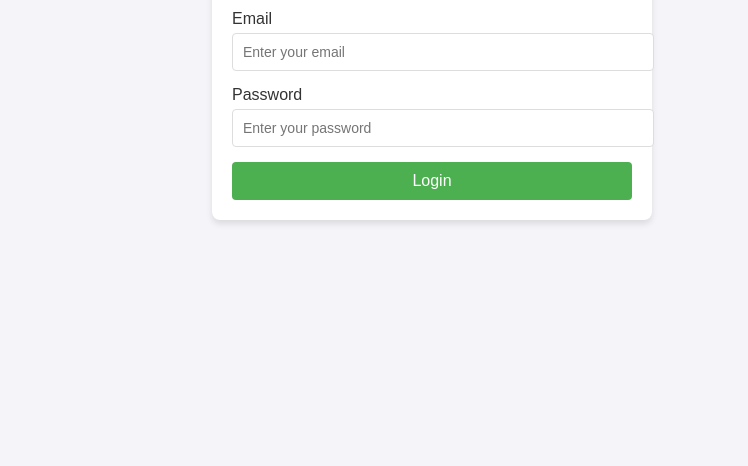
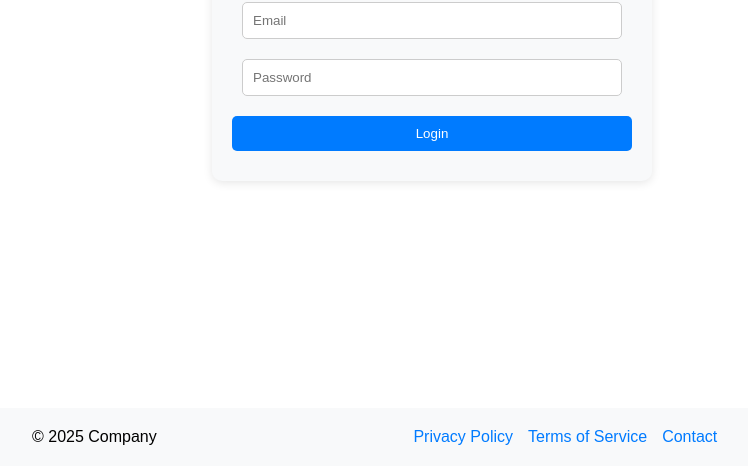
Before and after one commit to ayz3ro/FastAPI-login, a plain HTML site: page index.html in a window 1280 px wide. Shown: the part 334-800 px from the top of the page, without its empty margins (208-956 px from the left). Drawn offline with Linux system fonts and the light colour scheme.

Commit message:
added adaptive footer

```diff
--- a/index.html
+++ b/index.html
@@ -7,21 +7,27 @@
   <link rel="stylesheet" href="styles.css">
 </head>
 <body>
-  <div class="login-container">
-    <h1>Login</h1>
-    <div class="error-message" id="errorMessage"></div>
-    <form id="loginForm">
-      <div class="form-group">
-        <label for="email">Email</label>
-        <input type="email" id="email" name="email" placeholder="Enter your email" required>
-      </div>
-      <div class="form-group">
-        <label for="password">Password</label>
-        <input type="password" id="password" name="password" placeholder="Enter your password" required>
-      </div>
-      <button type="button" id="loginButton">Login</button>
-    </form>
+  <div class="container">
+    <div class="form-container">
+      <h1>Login</h1>
+      <div id="errorMessage" class="error-message"></div>
+      <input type="email" id="email" placeholder="Email">
+      <input type="password" id="password" placeholder="Password">
+      <button id="loginButton">Login</button>
+    </div>
   </div>
+
+  <footer class="footer">
+    <div class="footer-content">
+      <p>&copy; 2025 Company</p>
+      <nav class="footer-nav">
+        <a href="#">Privacy Policy</a>
+        <a href="#">Terms of Service</a>
+        <a href="#">Contact</a>
+      </nav>
+    </div>
+  </footer>
+
   <script src="script.js"></script>
 </body>
 </html>
--- a/styles.css
+++ b/styles.css
@@ -1,69 +1,106 @@
 body {
+  margin: 0;
   font-family: Arial, sans-serif;
-  background-color: #f4f4f9;
-  margin: 0;
-  padding: 0;
+  display: flex;
+  flex-direction: column;
+  min-height: 100vh;
+}
+
+.container {
+  flex: 1;
   display: flex;
   justify-content: center;
   align-items: center;
-  height: 100vh;
 }
 
-.login-container {
-  background-color: #ffffff;
-  padding: 20px;
-  border-radius: 8px;
-  box-shadow: 0 4px 6px rgba(0, 0, 0, 0.1);
+.form-container {
   width: 100%;
   max-width: 400px;
-}
-
-h1 {
-  text-align: center;
-  margin-bottom: 20px;
-  color: #333;
-}
-
-.error-message {
-  color: #ff4d4f;
-  background-color: #fff1f0;
-  border: 1px solid #ffa39e;
-  border-radius: 4px;
-  padding: 10px;
-  margin-bottom: 20px;
-  display: none;
+  padding: 20px;
+  background: #f8f9fa;
+  border-radius: 10px;
+  box-shadow: 0 2px 10px rgba(0, 0, 0, 0.1);
   text-align: center;
 }
 
-.form-group {
-  margin-bottom: 15px;
-}
-
-label {
-  display: block;
-  margin-bottom: 5px;
-  color: #333;
-}
-
 input {
-  width: 100%;
+  width: calc(100% - 20px);
   padding: 10px;
-  border: 1px solid #ddd;
-  border-radius: 4px;
-  font-size: 14px;
+  margin: 10px 0;
+  border: 1px solid #ccc;
+  border-radius: 5px;
+  box-sizing: border-box;
 }
 
 button {
   width: 100%;
   padding: 10px;
-  background-color: #4CAF50;
+  margin: 10px 0;
+  background-color: #007bff;
+  color: white;
   border: none;
-  border-radius: 4px;
-  color: white;
-  font-size: 16px;
+  border-radius: 5px;
   cursor: pointer;
 }
 
 button:hover {
-  background-color: #45a049;
+  background-color: #0056b3;
 }
+
+.error-message {
+  display: none;
+  color: red;
+  margin-bottom: 10px;
+}
+
+footer {
+  background-color: #f8f9fa;
+  text-align: center;
+  padding: 15px 10px;
+}
+
+.footer-content {
+  display: flex;
+  flex-wrap: wrap;
+  justify-content: space-between;
+  align-items: center;
+  max-width: 800px;
+  margin: 0 auto;
+}
+
+.footer-content p {
+  margin: 5px 0;
+  flex: 1;
+  text-align: left;
+}
+
+.footer-nav {
+  display: flex;
+  gap: 15px;
+  flex: 2;
+  justify-content: center;
+  text-align: center;
+}
+
+.footer-nav a {
+  color: #007bff;
+  text-decoration: none;
+}
+
+.footer-nav a:hover {
+  text-decoration: underline;
+}
+
+/* Responsive Styles */
+@media (max-width: 600px) {
+  .footer-content {
+    flex-direction: column;
+    text-align: center;
+  }
+
+  .footer-nav {
+    flex-wrap: wrap;
+    gap: 10px;
+    justify-content: center;
+  }
+}
```
